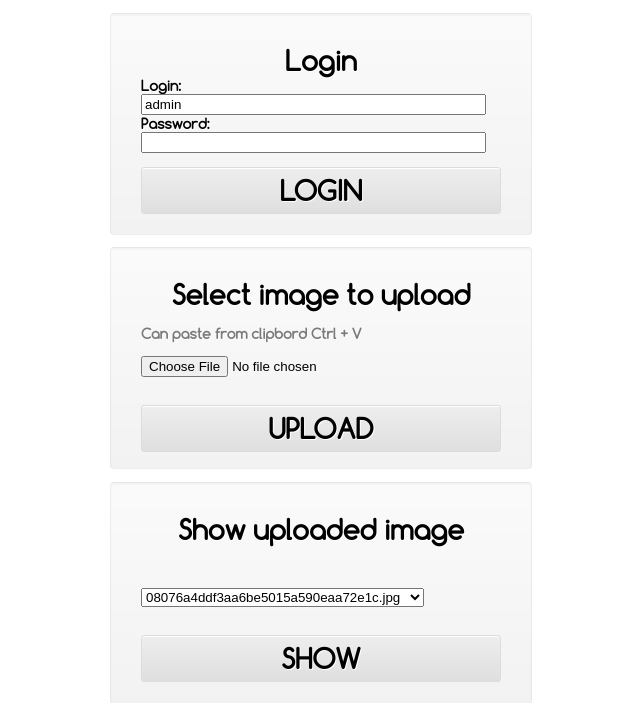
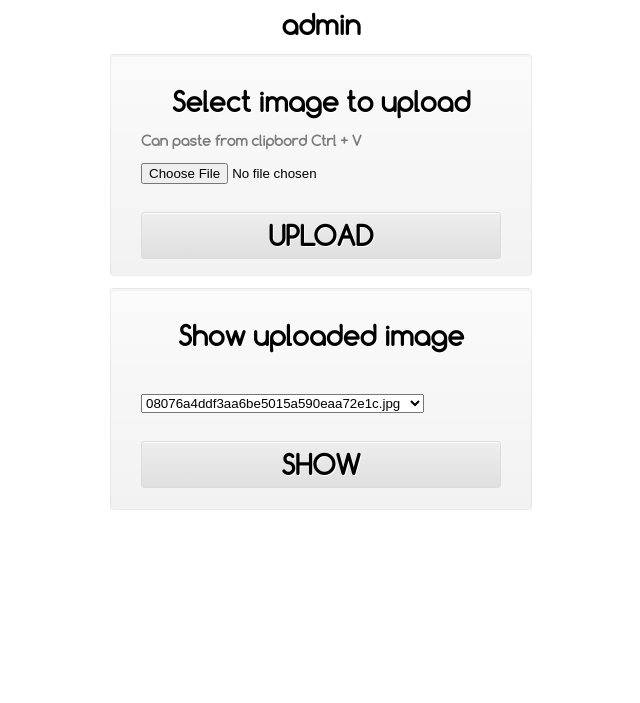
Before and after one commit to D-D-E/img_host, a PHP site: page / in a window 1280 px wide. Shown: the top 703 px of the page, without its empty margins (319-959 px from the left). Run offline with PHP 8.4, Linux system fonts and the light colour scheme; a user stored in the database is signed in.

Commit message:
logger window

```diff
--- a/index.php
+++ b/index.php
@@ -14,30 +14,22 @@
 		}
 	}
 
-	echo "
-	<!DOCTYPE html>
-	<html>
-	<head>
-	<title>Image upload</title>
-	<meta http-equiv=\"Content-Type\" content=\"text/html; charset=utf-8\" />
-	<meta name=\"generator\" content=\"cat /dev/urandom > index.html\" />
-	<link href=\"css/upload.css\" rel=\"stylesheet\" media=\"all\" />
-	<link rel=\"icon\" href=\"favicon.png\" type=\"image/x-png\" />
-	</head>
-
-	<body>
-	<div class=\"layer\">
-
+	$log_form = "";
+	if (!isset($_SESSION['user'])) {
+		$log_form = "
 		<form name=\"login\" id=\"f_upload\" action=\"login.php\" method=\"POST\" ENCTYPE=\"multipart/form-data\">
 		<div class=\"title\">Login</div>
 		<div class=\"login_text\">Login:</div>
-	<input type=\"text\" id=\"username\" name=\"username\" value=\"$user\"  size=\"40\">
+		<input type=\"text\" id=\"username\" name=\"username\" size=\"40\">
 		<div class=\"login_text\">Password:</div>
 		<input type=\"password\" id=\"password\" name=\"password\" size=\"40\">
 		<br><br>
 		<input id=\"s_upload\" class=\"button\" type=\"submit\" name=\"login\" value=\"LOGIN\">
 		</form>
-
+		";
+	} else {
+		$log_form = "
+			<div class=\"title\">$user</div>
 			<form name=\"upload\" id=\"f_upload\" action=\"upload.php\" method=\"POST\" ENCTYPE=\"multipart/form-data\">
 			<div class=\"title\">Select image to upload</div>
 			<br><div class=\"help_text\">Can paste from clipbord Ctrl + V</div><br>
@@ -57,6 +49,25 @@
 			<input id=\"show\" class=\"button\" type=\"submit\" name=\"show\" value=\"SHOW\">
 			</form>
 			</div>
+			";
+	}
+
+	echo "
+	<!DOCTYPE html>
+	<html>
+	<head>
+	<title>Image upload</title>
+	<meta http-equiv=\"Content-Type\" content=\"text/html; charset=utf-8\" />
+	<meta name=\"generator\" content=\"cat /dev/urandom > index.html\" />
+	<link href=\"css/upload.css\" rel=\"stylesheet\" media=\"all\" />
+	<link rel=\"icon\" href=\"favicon.png\" type=\"image/x-png\" />
+	</head>
+
+	<body>
+	<div class=\"layer\">
+	$log_form
+
+
 
 	<div class=\"footer\">
 	</div>
```
Also changed, not shown: 1 other file. Lines whose indentation alone changed are shown as unchanged.
